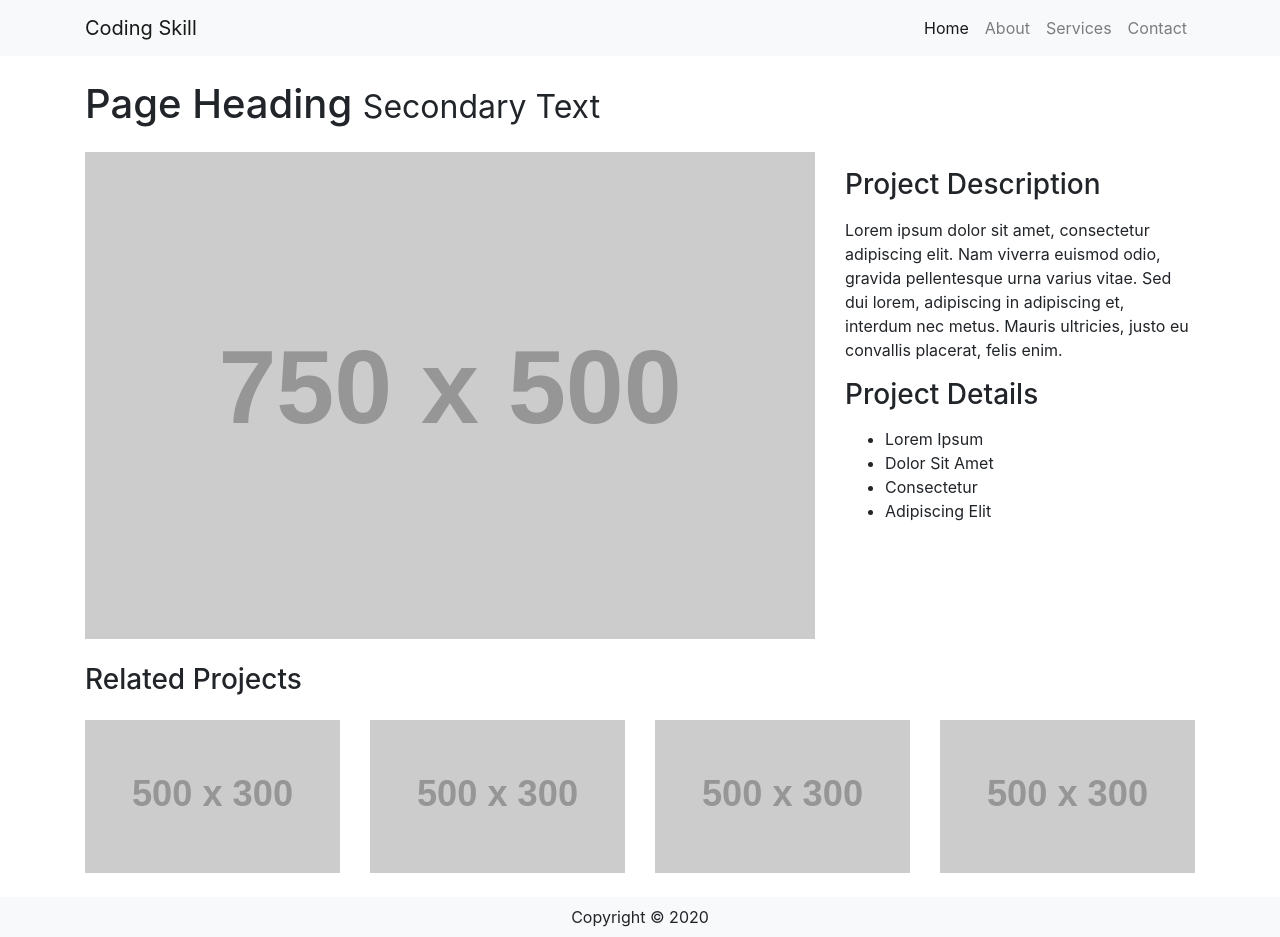
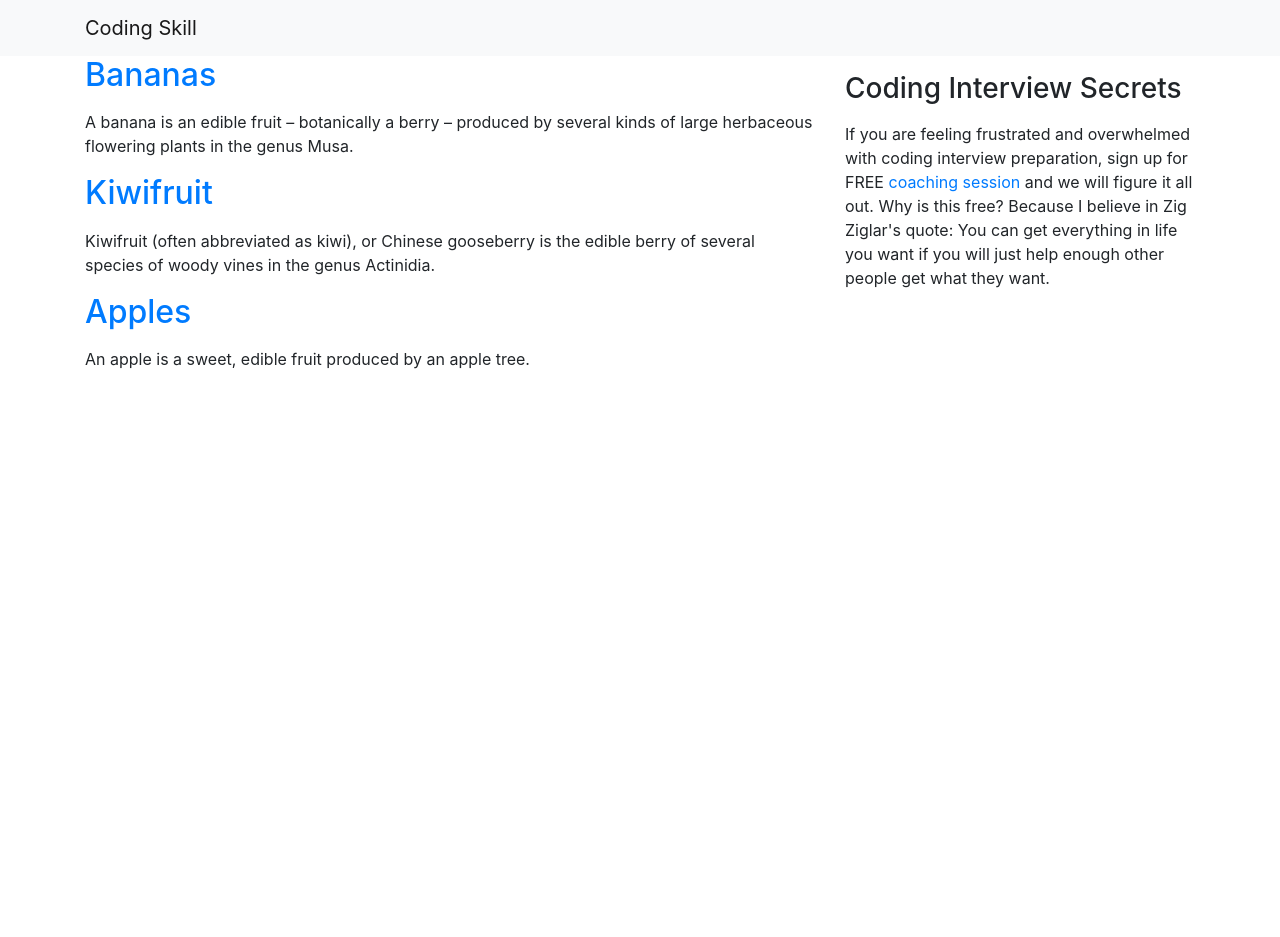
Before and after one commit to bparanj/coding-skill, a Jekyll site: the page built from index.html, in a window 1280 px wide. Built offline with Jekyll 4.4.1, drawn with Linux system fonts in a browser that asks for light colours; after the commit the page ends 900 px from its top, so only the background shows below that.

Commit message:
Cleanup pages

```diff
--- a/_includes/navigation.html
+++ b/_includes/navigation.html
@@ -1,26 +1,9 @@
 <nav class="navbar navbar-expand-lg navbar-light bg-light">
   <div class="container">
-    <a class="navbar-brand" href="#">{{ site.title }}</a>
+    <a class="navbar-brand" href="/">{{ site.title }}</a>
     <button class="navbar-toggler" type="button" data-toggle="collapse" data-target="#navbarResponsive" aria-controls="navbarResponsive" aria-expanded="false" aria-label="Toggle navigation">
       <span class="navbar-toggler-icon"></span>
     </button>
-    <div class="collapse navbar-collapse" id="navbarResponsive">
-      <ul class="navbar-nav ml-auto">
-        <li class="nav-item active">
-          <a class="nav-link" href="#">Home
-            <span class="sr-only">(current)</span>
-          </a>
-        </li>
-        <li class="nav-item">
-          <a class="nav-link" href="#">About</a>
-        </li>
-        <li class="nav-item">
-          <a class="nav-link" href="#">Services</a>
-        </li>
-        <li class="nav-item">
-          <a class="nav-link" href="#">Contact</a>
-        </li>
-      </ul>
-    </div>
   </div>
+
 </nav>
--- a/_layouts/default.html
+++ b/_layouts/default.html
@@ -4,9 +4,20 @@
   <body>
 		{% include navigation.html %}
     <div class="container">
-      {{ content }}
+			<div class="row">
+			  <div class="col-md-8">
+					{{ content }}
+			  </div>
+
+			  <div class="col-md-4">
+			    <h3 class="my-3">Coding Interview Secrets</h3>
+			    <p>
+						If you are feeling frustrated and overwhelmed with coding interview preparation, sign up for FREE <a href='https://go.oncehub.com/BalaParanj'> coaching session </a> and we will figure it all out. Why is this free? Because I believe in Zig Ziglar's quote: You can get everything in life you want if you will just help enough other people get what they want.
+			    </p>
+			  </div>
+			</div>
     </div>
-		{% include footer.html %}
+
     <script src="/assets/js/jquery-3.4.1.slim.min.js"></script>
 		<script src="/assets/js/popper.min.js"></script>
     <script src="/assets/js/bootstrap.min.js"></script>
--- a/_layouts/post.html
+++ b/_layouts/post.html
@@ -2,6 +2,5 @@
 layout: default
 ---
 <h1>{{ page.title }}</h1>
-<p>{{ page.date | date_to_string }} - {{ page.author }}</p>
 
 {{ content }}
--- a/index.html
+++ b/index.html
@@ -3,48 +3,7 @@ layout: default
 title: Coding Skill
 ---
 
-<h1 class="my-4">Page Heading
-  <small>Secondary Text</small>
-</h1>
-
-<div class="row">
-  <div class="col-md-8">
-    <img class="img-fluid" src="https://placehold.it/750x500" alt="">
-  </div>
-  <div class="col-md-4">
-    <h3 class="my-3">Project Description</h3>
-    <p>Lorem ipsum dolor sit amet, consectetur adipiscing elit. Nam viverra euismod odio, gravida pellentesque urna varius vitae. Sed dui lorem, adipiscing in adipiscing et, interdum nec metus. Mauris ultricies, justo eu convallis placerat, felis enim.</p>
-    <h3 class="my-3">Project Details</h3>
-    <ul>
-      <li>Lorem Ipsum</li>
-      <li>Dolor Sit Amet</li>
-      <li>Consectetur</li>
-      <li>Adipiscing Elit</li>
-    </ul>
-  </div>
-</div>
-
-<h3 class="my-4">Related Projects</h3>
-
-<div class="row">
-  <div class="col-md-3 col-sm-6 mb-4">
-    <a href="#">
-      <img class="img-fluid" src="https://placehold.it/500x300" alt="">
-    </a>
-  </div>
-  <div class="col-md-3 col-sm-6 mb-4">
-    <a href="#">
-      <img class="img-fluid" src="https://placehold.it/500x300" alt="">
-    </a>
-  </div>
-  <div class="col-md-3 col-sm-6 mb-4">
-    <a href="#">
-      <img class="img-fluid" src="https://placehold.it/500x300" alt="">
-    </a>
-  </div>
-  <div class="col-md-3 col-sm-6 mb-4">
-    <a href="#">
-      <img class="img-fluid" src="https://placehold.it/500x300" alt="">
-    </a>
-  </div>
-</div>
+{% for post in site.posts %}
+   <h2><a href="{{ post.url }}">{{ post.title }}</a></h2>
+   <p>{{ post.excerpt }}</p>
+{% endfor %}
```
Also changed, not shown: blog.html (deleted, +0 -14 lines), 7 other files.
